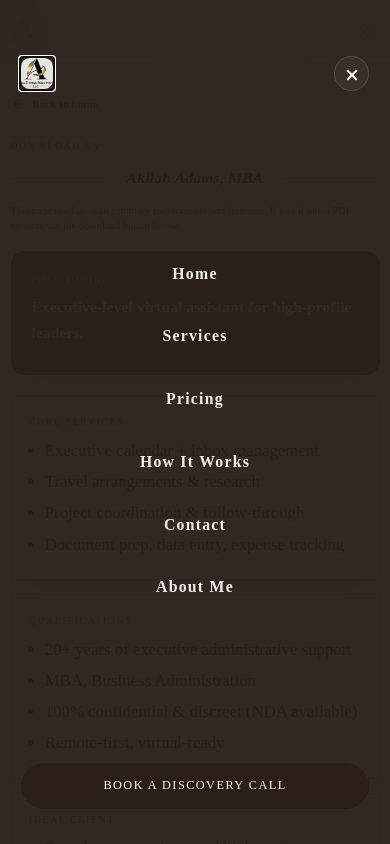
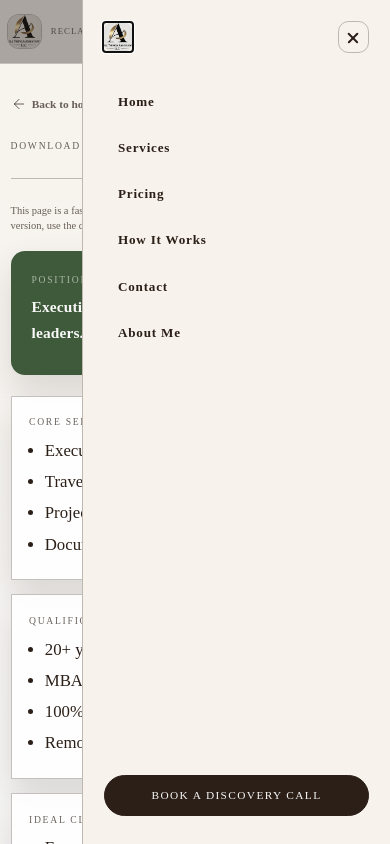
Before and after one commit to loganwemploy/allthingsassistant, a Next.js app: page /cv in a window 390 px wide. Both pictures are taken after a click on the button "Open navigation menu". Shown: the top 844 px of the page. Built offline with nearby package versions, Linux system fonts and the light colour scheme.

Commit message:
redesign mobile nav: right-slide drawer with backdrop instead of full-screen dark overlay

```diff
--- a/app/components/SiteHeader.tsx
+++ b/app/components/SiteHeader.tsx
@@ -164,6 +164,14 @@ export function SiteHeader() {
       </div>
 
           {(open || leaving) && (
+            <div
+              className={`mobileMenuBackdrop ${leaving ? "mobileMenuBackdropLeave" : ""}`}
+              onClick={closeMenu}
+              aria-hidden="true"
+            />
+          )}
+
+          {(open || leaving) && (
           <div
             ref={menuRef}
             id="mobileMenuPanel"
@@ -174,14 +182,14 @@ export function SiteHeader() {
           onTouchStart={handleTouchStart}
           onTouchEnd={handleTouchEnd}
         >
-          <div className="container mobileMenuInner">
+          <div className="mobileMenuInner">
             <div className="mobileMenuTop">
               <Link href="/" className="mobileMenuBrand" onClick={closeMenu}>
                 <Image
                   src={LOGO_URL}
                   alt="All Things Assistant logo"
-                  width={36}
-                  height={36}
+                  width={32}
+                  height={32}
                   className="mobileMenuLogo"
                 />
               </Link>
--- a/app/globals.css
+++ b/app/globals.css
@@ -500,43 +500,65 @@ a {
   transform: rotate(-45deg);
 }
 
+/* ── Mobile menu backdrop ── */
+.mobileMenuBackdrop {
+  position: fixed;
+  inset: 0;
+  z-index: 39;
+  background: rgba(43, 31, 24, 0.4);
+  animation: backdropEnter 0.25s ease forwards;
+}
+
+.mobileMenuBackdropLeave {
+  animation: backdropLeave 0.2s ease forwards;
+}
+
+@keyframes backdropEnter {
+  from { opacity: 0; }
+  to   { opacity: 1; }
+}
+
+@keyframes backdropLeave {
+  from { opacity: 1; }
+  to   { opacity: 0; }
+}
+
+/* ── Mobile menu drawer (slide from right) ── */
 .mobileMenu {
   position: fixed;
   top: 0;
-  left: 0;
   right: 0;
-  height: 100vh;
+  bottom: 0;
+  width: min(85%, 22rem);
+  height: 100dvh;
   z-index: 40;
-  background: rgba(43, 31, 24, 0.96);
-  backdrop-filter: blur(1.5rem);
+  background: var(--base-1);
+  border-left: 0.0625rem solid var(--border);
   overflow-y: auto;
-  color: rgba(255, 255, 255, 0.96);
-  animation: mobileEnter 0.35s cubic-bezier(0.22, 1, 0.36, 1) forwards;
+  animation: drawerEnter 0.3s cubic-bezier(0.22, 1, 0.36, 1) forwards;
 }
 
 .mobileMenuLeave {
-  animation: mobileLeave 0.25s cubic-bezier(0.22, 1, 0.36, 1) forwards;
+  animation: drawerLeave 0.2s cubic-bezier(0.22, 1, 0.36, 1) forwards;
   pointer-events: none;
 }
 
-@keyframes mobileEnter {
-  from { opacity: 0; }
-  to   { opacity: 1; }
-}
-
-@keyframes mobileLeave {
-  from { opacity: 1; }
-  to   { opacity: 0; }
+@keyframes drawerEnter {
+  from { transform: translateX(100%); }
+  to   { transform: translateX(0); }
+}
+
+@keyframes drawerLeave {
+  from { transform: translateX(0); }
+  to   { transform: translateX(100%); }
 }
 
 .mobileMenuInner {
-  max-width: 70rem;
-  margin: 0 auto;
-  padding: 2rem 1.5rem 1.5rem;
-  padding-top: calc(4rem + env(safe-area-inset-top, 0));
-  min-height: 100vh;
   display: flex;
   flex-direction: column;
+  min-height: 100dvh;
+  padding: 1.5rem;
+  padding-top: calc(1.5rem + env(safe-area-inset-top, 0));
 }
 
 .mobileMenuTop {
@@ -553,29 +575,28 @@ a {
 }
 
 .mobileMenuLogo {
+  width: 2rem;
+  height: 2rem;
+  border-radius: 0.5rem;
+  object-fit: cover;
+}
+
+.menuCloseBtn {
+  display: inline-flex;
+  align-items: center;
+  justify-content: center;
   width: 2.25rem;
   height: 2.25rem;
-  border-radius: 0.625rem;
-  object-fit: cover;
-}
-
-.menuCloseBtn {
-  display: inline-flex;
-  align-items: center;
-  justify-content: center;
-  width: 2.5rem;
-  height: 2.5rem;
   padding: 0;
-  border-radius: 50%;
-  border: 0.0625rem solid rgba(255, 255, 255, 0.12);
-  background: rgba(255, 255, 255, 0.04);
+  border-radius: 0.75rem;
+  border: 0.0625rem solid var(--border);
+  background: transparent;
   cursor: pointer;
   transition: background 140ms ease, transform 140ms ease;
 }
 
 .menuCloseBtn:hover {
-  background: rgba(255, 255, 255, 0.1);
-  transform: rotate(90deg);
+  background: var(--base-2);
 }
 
 .menuCloseIcon {
@@ -594,7 +615,7 @@ a {
   width: 1rem;
   height: 0.125rem;
   border-radius: 62.4375rem;
-  background: rgba(255, 255, 255, 0.96);
+  background: var(--ink);
 }
 
 .menuCloseIcon::before {
@@ -609,45 +630,36 @@ a {
   display: flex;
   flex-direction: column;
   flex: 1;
-  align-items: center;
-  justify-content: center;
-  gap: 0.625rem;
-  margin: 0.5rem 0 2rem;
+  gap: 0.25rem;
+  margin: 0 0 1.5rem;
 }
 
 .mobileLink {
-  width: 100%;
-  max-width: 24rem;
-  padding: 1rem 1.25rem;
-  text-align: center;
-  border-radius: 1rem;
-  font-size: 1.125rem;
+  display: block;
+  padding: 0.75rem 1rem;
+  border-radius: 0.75rem;
+  font-size: 0.9375rem;
   font-weight: 600;
-  letter-spacing: 0.08em;
-  color: rgba(255, 255, 255, 0.92);
-  transition:
-    background 140ms ease,
-    opacity 0.3s ease,
-    transform 0.3s ease;
+  letter-spacing: 0.06em;
+  color: var(--ink);
+  transition: background 140ms ease, opacity 0.3s ease, transform 0.3s ease;
   transition-delay: var(--link-delay, 0s);
-  opacity: 1;
-  transform: translateY(0);
 }
 
 .mobileLink:hover,
 .mobileLink:focus-visible {
-  background: rgba(255, 255, 255, 0.06);
+  background: var(--base-2);
 }
 
 .mobileLinkActive {
-  background: rgba(255, 255, 255, 0.08);
-  color: rgba(255, 255, 255, 1);
-  border: 0.0625rem solid rgba(255, 255, 255, 0.15);
+  background: rgba(63, 90, 58, 0.08);
+  color: var(--accent-1);
+  font-weight: 700;
 }
 
 .mobileMenuLeave .mobileLink {
   opacity: 0;
-  transform: translateY(12px);
+  transform: translateX(12px);
 }
 
 .btnFull {
@@ -656,13 +668,12 @@ a {
 }
 
 .mobileMenuCta {
-  margin-top: auto;
-  padding-bottom: 1rem;
+  padding-bottom: calc(0.5rem + env(safe-area-inset-bottom, 0));
 }
 
 .mobileMenuCta .btnFull {
-  font-size: 0.875rem;
-  padding: 1rem 1.5rem;
+  font-size: 0.8125rem;
+  padding: 0.875rem 1.5rem;
 }
 
 @media (max-width: 64rem) {
@@ -3224,11 +3235,6 @@ a {
   }
 }
 
-@supports (height: 100dvh) {
-  .mobileMenu {
-    height: 100dvh;
-  }
-}
 
 @media (prefers-reduced-motion: reduce) {
   .pageWrapper,
```
